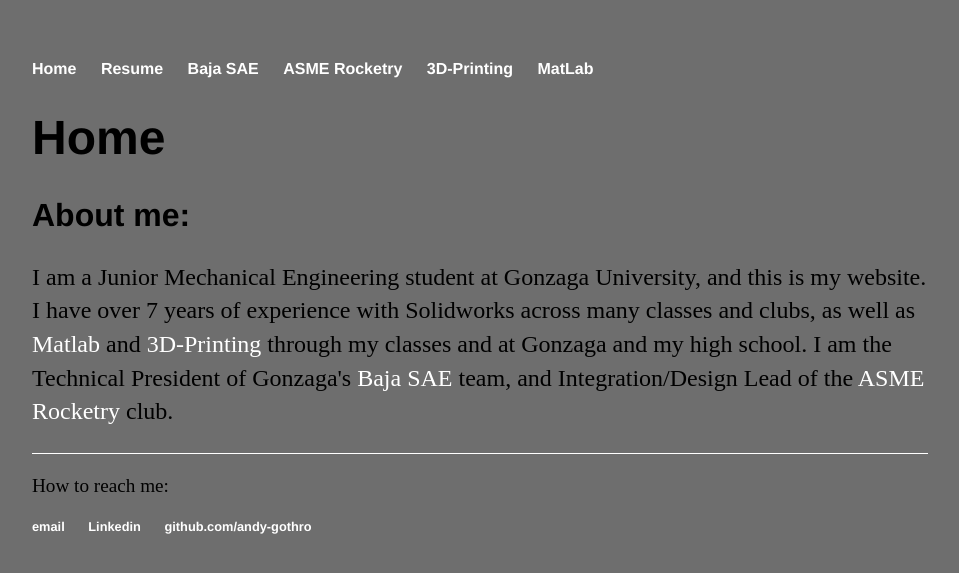
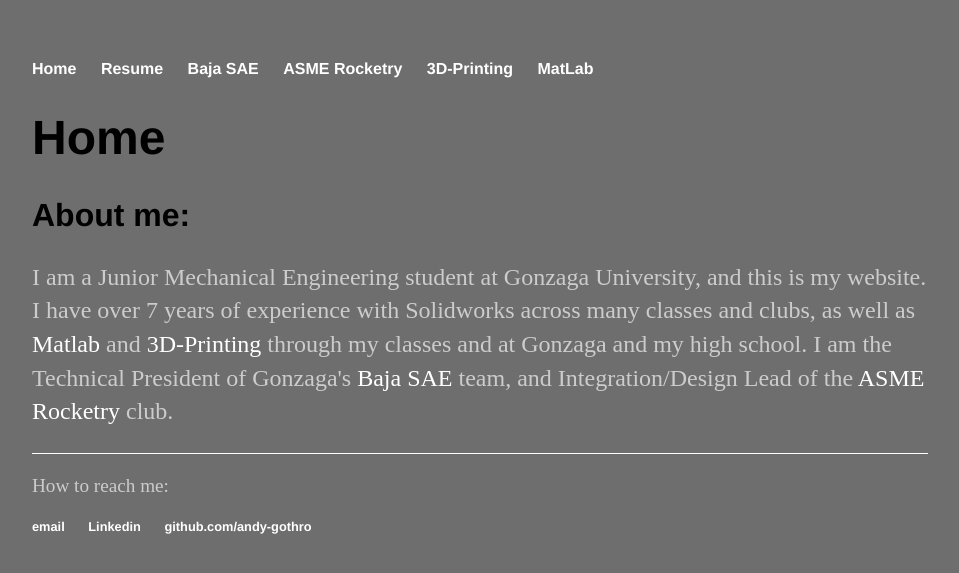
Before and after one commit to andy-gothro/andy-gothro.github.io, a Jekyll site: the page built from index.html, in a window 1280 px wide. Shown: the top 573 px of the page, without its empty margins (160-1119 px from the left). Built offline with Jekyll 4.4.1, drawn with Linux system fonts in a browser that asks for light colours.

Commit message:
Update main.css

```diff
--- a/css/main.css
+++ b/css/main.css
@@ -31,7 +31,7 @@
 p {
     font-size: 1.5em;
     line-height: 1.4em;
-    color: ##ffffff;
+    color: #cccccc;
 }
 footer {
     border-top: 1px solid #ffffff;
```
